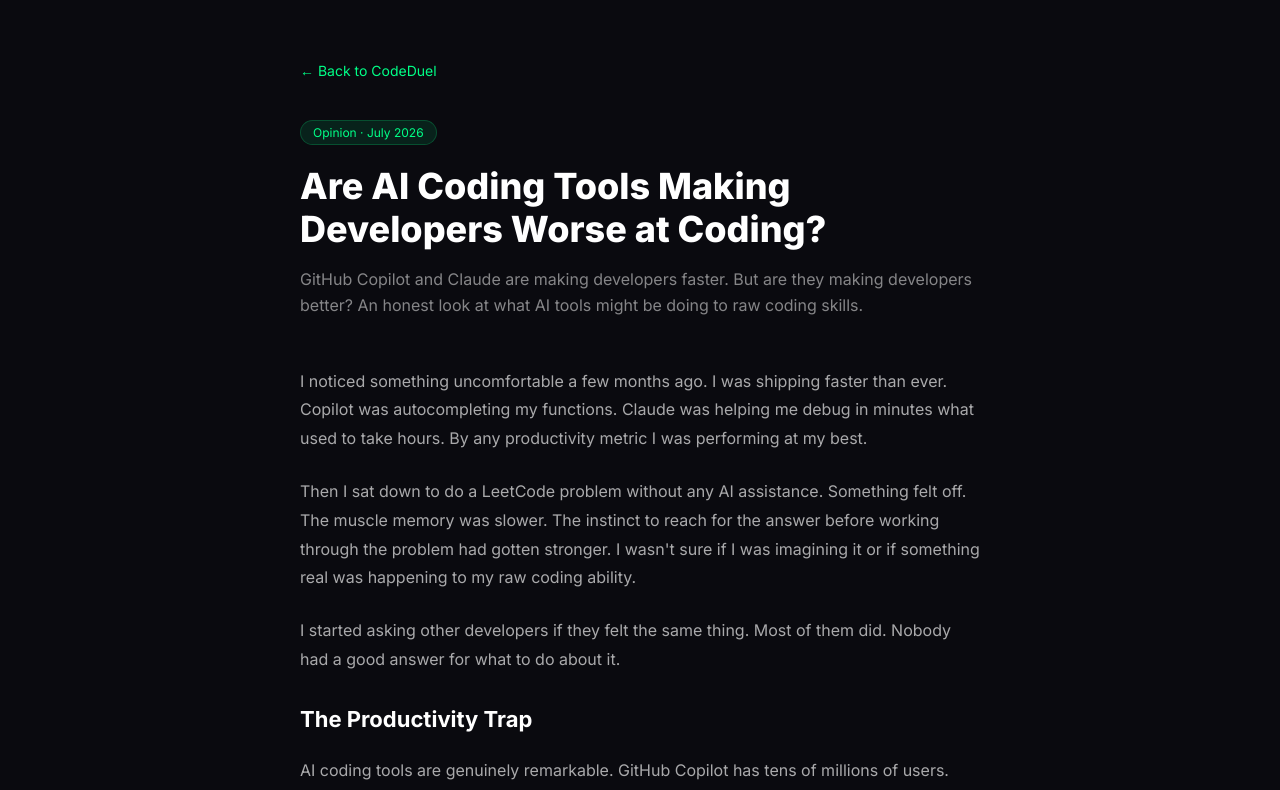
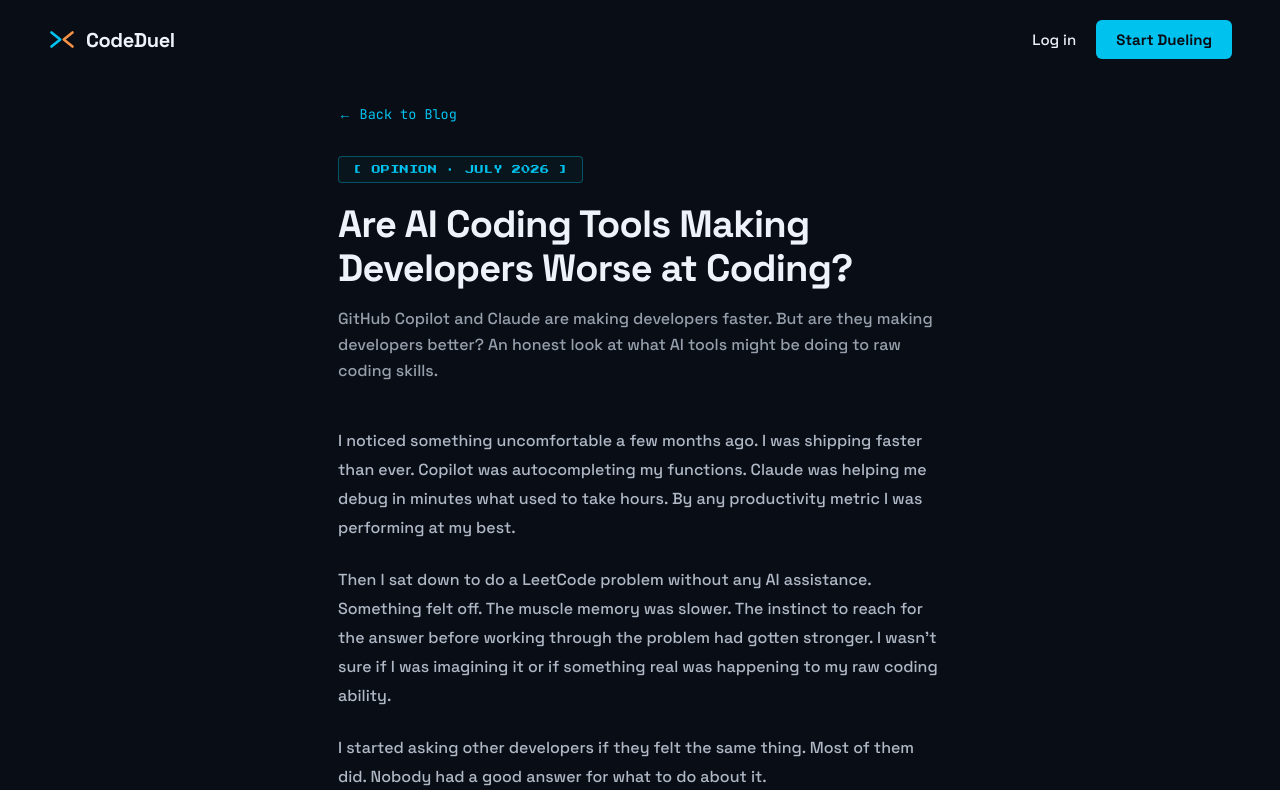
Before and after one commit to Nahom2162002/codeduel-web, a Next.js app: page /blog/are-ai-tools-making-developers-worse in a window 1280 px wide. Shown: the top 790 px of the page. Built offline with nearby package versions, Linux system fonts and the light colour scheme; no server answers.

Commit message:
Restyled blog page

```diff
--- a/app/blog/are-ai-tools-making-developers-worse/page.tsx
+++ b/app/blog/are-ai-tools-making-developers-worse/page.tsx
@@ -1,56 +1,76 @@
+import type { Metadata } from 'next';
 import Link from 'next/link';
-import type { Metadata } from 'next';
+import { Space_Grotesk, JetBrains_Mono, Press_Start_2P } from 'next/font/google';
+
+const spaceGrotesk = Space_Grotesk({ subsets: ['latin'], weight: ['500', '600', '700'] });
+const jetbrainsMono = JetBrains_Mono({ subsets: ['latin'], weight: ['400', '500', '700'] });
+const pressStart2P = Press_Start_2P({ subsets: ['latin'], weight: '400' });
+
+const BLUE = 'oklch(75% 0.15 220)';
+const ORANGE = 'oklch(75% 0.15 55)';
+const BLUE_BG = 'oklch(24% 0.03 220 / 0.4)';
+const BLUE_BORDER = 'oklch(75% 0.15 220 / 0.35)';
 
 export const metadata: Metadata = {
-    title: 'Are AI Coding Tools Making Developers Worse at Coding?',
+    title: 'Are AI Coding Tools Making Developers Worse at Coding? — CodeDuel Blog',
     description: 'GitHub Copilot and Claude are making developers faster. But are they making developers better? An honest look at what AI tools are doing to raw coding skills.',
 };
 
+function DuelIcon({ size = 28 }: { size?: number }) {
+    return (
+        <svg width={size} height={size * (24 / 32)} viewBox="0 0 32 24" fill="none">
+            <path d="M4 4L14 12L4 20" stroke={BLUE} strokeWidth="3" strokeLinecap="round" strokeLinejoin="round" />
+            <path d="M28 4L18 12L28 20" stroke={ORANGE} strokeWidth="3" strokeLinecap="round" strokeLinejoin="round" />
+        </svg>
+    );
+}
+
 export default function BlogPost() {
     return (
-        <main style={{
-            fontFamily: 'Inter, sans-serif',
-            background: '#0a0a0f',
-            minHeight: '100vh',
-            color: 'white',
-            padding: '60px 24px'
-        }}>
-            <div style={{ maxWidth: 680, margin: '0 auto' }}>
+        <div className={spaceGrotesk.className} style={{ background: 'oklch(16% 0.02 260)', color: 'oklch(96% 0.01 260)', minHeight: '100vh' }}>
+            <style>{`
+                @media (max-width: 768px) {
+                    .blog-page nav { padding: 16px 20px !important; }
+                    .blog-page main { padding-left: 20px !important; padding-right: 20px !important; }
+                    .blog-page h1 { font-size: 28px !important; }
+                    .blog-page footer { padding-left: 20px !important; padding-right: 20px !important; justify-content: center !important; text-align: center !important; }
+                }
+            `}</style>
+            <div className="blog-page">
+                <nav style={{ display: 'flex', alignItems: 'center', justifyContent: 'space-between', padding: '20px 48px', maxWidth: 1280, margin: '0 auto' }}>
+                    <Link href="/" style={{ display: 'flex', alignItems: 'center', gap: 10, fontWeight: 700, fontSize: 20, letterSpacing: '-0.02em', textDecoration: 'none', color: 'oklch(96% 0.01 260)' }}>
+                        <DuelIcon />
+                        CodeDuel
+                    </Link>
+                    <div style={{ display: 'flex', alignItems: 'center', gap: 20, fontSize: 15, fontWeight: 500 }}>
+                        <Link href="/login" style={{ color: 'oklch(96% 0.01 260)', textDecoration: 'none' }}>Log in</Link>
+                        <Link href="/register" style={{ background: BLUE, color: 'oklch(16% 0.02 260)', padding: '10px 20px', borderRadius: 6, textDecoration: 'none', fontWeight: 700 }}>
+                            Start Dueling
+                        </Link>
+                    </div>
+                </nav>
 
-                {/* Back link */}
-                <Link href="/" style={{ color: '#00ff87', fontSize: 14, textDecoration: 'none' }}>
-                    ← Back to CodeDuel
+                <main style={{ maxWidth: 700, margin: '0 auto', padding: '24px 48px 100px' }}>
+                    <Link href="/blog" className={jetbrainsMono.className} style={{ color: BLUE, fontSize: 13.5, textDecoration: 'none' }}>
+                        ← Back to Blog
                     </Link>
 
-                {/* Header */}
-                <div style={{ margin: '40px 0 48px' }}>
-                    <div style={{
-                        display: 'inline-block',
-                        background: 'rgba(0,255,135,0.1)',
-                        border: '1px solid rgba(0,255,135,0.2)',
-                        borderRadius: 20,
-                        padding: '4px 12px',
-                        fontSize: 12,
-                        color: '#00ff87',
-                        marginBottom: 20
+                    <div style={{ margin: '32px 0 44px' }}>
+                        <div className={pressStart2P.className} style={{
+                            display: 'inline-block', fontSize: 9, letterSpacing: '0.04em', color: BLUE,
+                            background: BLUE_BG, border: `1px solid ${BLUE_BORDER}`, padding: '8px 14px', borderRadius: 4, marginBottom: 20
                         }}>
-                        Opinion · July 2026
+                            [ OPINION · JULY 2026 ]
                         </div>
-                    <h1 style={{
-                        fontSize: 36,
-                        fontWeight: 800,
-                        lineHeight: 1.2,
-                        margin: '0 0 16px'
-                    }}>
+                        <h1 style={{ fontSize: 38, fontWeight: 700, letterSpacing: '-0.02em', lineHeight: 1.15, margin: '0 0 16px' }}>
                             Are AI Coding Tools Making Developers Worse at Coding?
                         </h1>
-                    <p style={{ color: 'rgba(255,255,255,0.5)', fontSize: 16, lineHeight: 1.6, margin: 0 }}>
+                        <p style={{ color: 'oklch(70% 0.02 260)', fontSize: 16, lineHeight: 1.6, margin: 0 }}>
                             GitHub Copilot and Claude are making developers faster. But are they making developers better?
                             An honest look at what AI tools might be doing to raw coding skills.
                         </p>
                     </div>
 
-                {/* Content */}
                     <div style={{ display: 'flex', flexDirection: 'column', gap: 24 }}>
 
                         <p style={prose}>
@@ -157,20 +177,20 @@
                         </p>
 
                         <p style={prose}>
-                        <strong style={{ color: 'white' }}>Regular no-AI coding sessions.</strong> Set aside time
+                            <strong style={{ color: 'oklch(96% 0.01 260)' }}>Regular no-AI coding sessions.</strong> Set aside time
                             each week to write code without any AI assistance. Even 30 minutes of deliberate
                             no-AI practice maintains the muscle memory that daily AI-assisted work doesn't exercise.
                         </p>
 
                         <p style={prose}>
-                        <strong style={{ color: 'white' }}>Competitive coding practice.</strong> Platforms like
+                            <strong style={{ color: 'oklch(96% 0.01 260)' }}>Competitive coding practice.</strong> Platforms like
                             LeetCode, HackerRank, and Codeforces provide problems that require raw problem-solving
                             ability. Regular practice keeps the underlying skills sharp regardless of what tools
                             you use in your day job.
                         </p>
 
                         <p style={prose}>
-                        <strong style={{ color: 'white' }}>Competing against AI directly.</strong> This is the
+                            <strong style={{ color: 'oklch(96% 0.01 260)' }}>Competing against AI directly.</strong> This is the
                             approach we built CodeDuel around. If you want to know honestly how your raw coding skills
                             compare to the AI you use every day, compete against it directly. Same problem,
                             same time, scored on correctness, speed, and code quality. Your ELO rating gives you
@@ -179,7 +199,7 @@
                         </p>
 
                         <p style={prose}>
-                        <strong style={{ color: 'white' }}>Code review without AI.</strong> When reviewing
+                            <strong style={{ color: 'oklch(96% 0.01 260)' }}>Code review without AI.</strong> When reviewing
                             other developers' code, resist the urge to run it through an AI first.
                             Form your own opinion about correctness, performance, and style before using AI
                             as a second opinion. This keeps the analytical skills that AI tends to replace
@@ -200,80 +220,78 @@
                             AND code effectively without them. Maintaining that second capability requires intentional practice.
                         </p>
 
-                    {/* CTA */}
                         <div style={{
-                        background: 'rgba(0,255,135,0.06)',
-                        border: '1px solid rgba(0,255,135,0.2)',
-                        borderRadius: 16,
-                        padding: '32px',
-                        textAlign: 'center',
-                        marginTop: 16
+                            background: BLUE_BG, border: `1px solid ${BLUE_BORDER}`, borderRadius: 14,
+                            padding: 32, textAlign: 'center', marginTop: 16, position: 'relative'
                         }}>
+                            <div style={{ position: 'absolute', top: 6, left: 6, width: 16, height: 16, borderTop: `2px solid ${BLUE}`, borderLeft: `2px solid ${BLUE}` }} />
+                            <div style={{ position: 'absolute', bottom: 6, right: 6, width: 16, height: 16, borderBottom: `2px solid ${BLUE}`, borderRight: `2px solid ${BLUE}` }} />
+
                             <p style={{ fontSize: 24, margin: '0 0 12px' }}>⚔️</p>
-                        <h3 style={{ fontSize: 20, fontWeight: 800, margin: '0 0 8px' }}>
+                            <h3 style={{ fontSize: 20, fontWeight: 700, margin: '0 0 8px', letterSpacing: '-0.02em' }}>
                                 Find out where you stand
                             </h3>
-                        <p style={{ color: 'rgba(255,255,255,0.6)', fontSize: 14, lineHeight: 1.6, margin: '0 0 20px' }}>
+                            <p style={{ color: 'oklch(70% 0.02 260)', fontSize: 14, lineHeight: 1.6, margin: '0 0 20px' }}>
                                 CodeDuel puts you head-to-head against Claude AI on real coding problems.
                                 Your ELO rating gives you an honest answer to the question this article asks.
                             </p>
-                        <a
+                            <Link
                                 href="/register"
                                 style={{
-                                display: 'inline-block',
-                                padding: '12px 28px',
-                                borderRadius: 8,
-                                background: 'linear-gradient(135deg, #00ff87, #00cc6a)',
-                                color: '#000',
-                                fontSize: 14,
-                                fontWeight: 800,
-                                textDecoration: 'none'
+                                    display: 'inline-block', padding: '13px 28px', borderRadius: 8, border: 'none',
+                                    background: BLUE, color: 'oklch(16% 0.02 260)', fontSize: 14, fontWeight: 700, textDecoration: 'none'
                                 }}
                             >
                                 Start for free — 3 duels per day
-                        </a>
+                            </Link>
                         </div>
 
-                    {/* Author */}
                         <div style={{
-                        borderTop: '1px solid rgba(255,255,255,0.08)',
-                        paddingTop: 24,
-                        display: 'flex',
-                        alignItems: 'center',
-                        gap: 16
+                            borderTop: '1px solid oklch(28% 0.02 260)', paddingTop: 24,
+                            display: 'flex', alignItems: 'center', gap: 16
                         }}>
                             <div style={{
-                            width: 48,
-                            height: 48,
-                            borderRadius: '50%',
-                            background: 'linear-gradient(135deg, #00ff87, #00cc6a)',
-                            display: 'flex',
-                            alignItems: 'center',
-                            justifyContent: 'center',
-                            fontWeight: 800,
-                            color: '#000',
-                            fontSize: 16,
-                            flexShrink: 0
+                                width: 48, height: 48, borderRadius: '50%', background: BLUE,
+                                display: 'flex', alignItems: 'center', justifyContent: 'center',
+                                fontWeight: 700, color: 'oklch(16% 0.02 260)', fontSize: 16, flexShrink: 0
                             }}>
                                 NA
                             </div>
                             <div>
-                            <p style={{ color: 'white', fontWeight: 700, fontSize: 14, margin: '0 0 2px' }}>
+                                <p style={{ color: 'oklch(96% 0.01 260)', fontWeight: 700, fontSize: 14, margin: '0 0 2px' }}>
                                     Nahom Ashagrea
                                 </p>
-                            <p style={{ color: 'rgba(255,255,255,0.4)', fontSize: 12, margin: 0 }}>
+                                <p className={jetbrainsMono.className} style={{ color: 'oklch(55% 0.02 260)', fontSize: 12, margin: 0 }}>
                                     Founder of CodeDuel · Full Stack Developer · B.S. Computational AI, RIT
                                 </p>
                             </div>
                         </div>
                     </div>
+                </main>
+
+                <footer style={{
+                    borderTop: '1px solid oklch(28% 0.02 260)', padding: '32px 48px', maxWidth: 1280, margin: '0 auto',
+                    display: 'flex', alignItems: 'center', justifyContent: 'space-between', flexWrap: 'wrap', gap: 16
+                }}>
+                    <div style={{ display: 'flex', alignItems: 'center', gap: 8, fontWeight: 700, fontSize: 15 }}>
+                        <DuelIcon size={19} />
+                        CodeDuel
                     </div>
-        </main>
+                    <div style={{ fontSize: 13.5, color: 'oklch(55% 0.02 260)' }}>
+                        © {new Date().getFullYear()} CodeDuel. All rights reserved.
+                    </div>
+                    <div style={{ display: 'flex', gap: 24, fontSize: 13.5 }}>
+                        <Link href="/privacy" style={{ color: 'oklch(65% 0.02 260)', textDecoration: 'none' }}>Privacy Policy</Link>
+                        <Link href="/terms" style={{ color: 'oklch(65% 0.02 260)', textDecoration: 'none' }}>Terms of Service</Link>
+                    </div>
+                </footer>
+            </div>
+        </div>
     );
 }
 
 const prose: React.CSSProperties = {
-    color: 'rgba(255,255,255,0.65)',
+    color: 'oklch(78% 0.02 260)',
     fontSize: 16,
     lineHeight: 1.8,
     margin: 0
@@ -283,5 +301,5 @@
     fontSize: 22,
     fontWeight: 700,
     margin: '8px 0 0',
-    color: 'white'
+    color: BLUE
 };
--- a/app/blog/page.tsx
+++ b/app/blog/page.tsx
@@ -1,4 +1,20 @@
+import type { Metadata } from 'next';
 import Link from 'next/link';
+import { Space_Grotesk, JetBrains_Mono, Press_Start_2P } from 'next/font/google';
+
+const spaceGrotesk = Space_Grotesk({ subsets: ['latin'], weight: ['500', '600', '700'] });
+const jetbrainsMono = JetBrains_Mono({ subsets: ['latin'], weight: ['400', '500', '700'] });
+const pressStart2P = Press_Start_2P({ subsets: ['latin'], weight: '400' });
+
+const BLUE = 'oklch(75% 0.15 220)';
+const ORANGE = 'oklch(75% 0.15 55)';
+const BLUE_BG = 'oklch(24% 0.03 220 / 0.4)';
+const BLUE_BORDER = 'oklch(75% 0.15 220 / 0.35)';
+
+export const metadata: Metadata = {
+    title: 'Blog — CodeDuel',
+    description: 'Thoughts on coding, AI tools, and staying sharp as a developer in the age of AI.',
+};
 
 const POSTS = [
     {
@@ -10,26 +26,52 @@
     }
 ];
 
+function DuelIcon({ size = 28 }: { size?: number }) {
+    return (
+        <svg width={size} height={size * (24 / 32)} viewBox="0 0 32 24" fill="none">
+            <path d="M4 4L14 12L4 20" stroke={BLUE} strokeWidth="3" strokeLinecap="round" strokeLinejoin="round" />
+            <path d="M28 4L18 12L28 20" stroke={ORANGE} strokeWidth="3" strokeLinecap="round" strokeLinejoin="round" />
+        </svg>
+    );
+}
+
 export default function BlogPage() {
     return (
-        <main style={{
-            fontFamily: 'Inter, sans-serif',
-            background: '#0a0a0f',
-            minHeight: '100vh',
-            color: 'white',
-            padding: '60px 24px'
-        }}>
+        <div className={spaceGrotesk.className} style={{ background: 'oklch(16% 0.02 260)', color: 'oklch(96% 0.01 260)', minHeight: '100vh' }}>
             <style>{`
                 .blog-post-card { transition: border-color 0.15s; }
-                .blog-post-card:hover { border-color: rgba(0,255,135,0.3); }
+                .blog-post-card:hover { border-color: ${BLUE_BORDER}; }
+                @media (max-width: 768px) {
+                    .blog-page nav { padding: 16px 20px !important; }
+                    .blog-page main { padding-left: 20px !important; padding-right: 20px !important; }
+                    .blog-page h1 { font-size: 30px !important; }
+                    .blog-page footer { padding-left: 20px !important; padding-right: 20px !important; justify-content: center !important; text-align: center !important; }
+                }
             `}</style>
-            <div style={{ maxWidth: 680, margin: '0 auto' }}>
-                <Link href="/" style={{ color: '#00ff87', fontSize: 14, textDecoration: 'none' }}>
-                    ← Back to CodeDuel
+            <div className="blog-page">
+                <nav style={{ display: 'flex', alignItems: 'center', justifyContent: 'space-between', padding: '20px 48px', maxWidth: 1280, margin: '0 auto' }}>
+                    <Link href="/" style={{ display: 'flex', alignItems: 'center', gap: 10, fontWeight: 700, fontSize: 20, letterSpacing: '-0.02em', textDecoration: 'none', color: 'oklch(96% 0.01 260)' }}>
+                        <DuelIcon />
+                        CodeDuel
                     </Link>
+                    <div style={{ display: 'flex', alignItems: 'center', gap: 20, fontSize: 15, fontWeight: 500 }}>
+                        <Link href="/login" style={{ color: 'oklch(96% 0.01 260)', textDecoration: 'none' }}>Log in</Link>
+                        <Link href="/register" style={{ background: BLUE, color: 'oklch(16% 0.02 260)', padding: '10px 20px', borderRadius: 6, textDecoration: 'none', fontWeight: 700 }}>
+                            Start Dueling
+                        </Link>
+                    </div>
+                </nav>
 
-                <h1 style={{ fontSize: 32, fontWeight: 800, margin: '32px 0 8px' }}>Blog</h1>
-                <p style={{ color: 'rgba(255,255,255,0.5)', fontSize: 15, marginBottom: 48 }}>
+                <main style={{ maxWidth: 760, margin: '0 auto', padding: '24px 48px 100px' }}>
+                    <div className={pressStart2P.className} style={{
+                        display: 'inline-block', fontSize: 9, letterSpacing: '0.04em', color: BLUE,
+                        background: BLUE_BG, border: `1px solid ${BLUE_BORDER}`, padding: '8px 14px', borderRadius: 4, marginBottom: 24
+                    }}>
+                        [ BLOG ]
+                    </div>
+
+                    <h1 style={{ fontSize: 44, fontWeight: 700, letterSpacing: '-0.02em', margin: '0 0 12px' }}>Blog</h1>
+                    <p style={{ fontSize: 17, color: 'oklch(70% 0.02 260)', margin: '0 0 48px', lineHeight: 1.6 }}>
                         Thoughts on coding, AI tools, and staying sharp as a developer.
                     </p>
 
@@ -41,28 +83,50 @@
                                 className="blog-post-card"
                                 style={{
                                     display: 'block',
-                                background: 'rgba(255,255,255,0.03)',
-                                border: '1px solid rgba(255,255,255,0.08)',
+                                    background: 'oklch(21% 0.02 260)',
+                                    border: '1px solid oklch(30% 0.02 260)',
                                     borderRadius: 12,
-                                padding: '24px',
-                                textDecoration: 'none'
+                                    padding: 24,
+                                    textDecoration: 'none',
+                                    position: 'relative'
                                 }}
                             >
-                            <div style={{ display: 'flex', gap: 12, marginBottom: 8, fontSize: 12, color: 'rgba(255,255,255,0.3)' }}>
+                                <div style={{ position: 'absolute', top: 6, left: 6, width: 14, height: 14, borderTop: `2px solid ${BLUE}`, borderLeft: `2px solid ${BLUE}` }} />
+                                <div style={{ position: 'absolute', bottom: 6, right: 6, width: 14, height: 14, borderBottom: `2px solid ${BLUE}`, borderRight: `2px solid ${BLUE}` }} />
+
+                                <div className={jetbrainsMono.className} style={{ display: 'flex', gap: 10, marginBottom: 10, fontSize: 12, color: 'oklch(55% 0.02 260)' }}>
                                     <span>{post.date}</span>
                                     <span>·</span>
                                     <span>{post.readTime}</span>
                                 </div>
-                            <h2 style={{ fontSize: 18, fontWeight: 700, color: 'white', margin: '0 0 8px' }}>
+                                <h2 style={{ fontSize: 18, fontWeight: 700, color: 'oklch(96% 0.01 260)', margin: '0 0 8px' }}>
                                     {post.title}
                                 </h2>
-                            <p style={{ color: 'rgba(255,255,255,0.5)', fontSize: 14, lineHeight: 1.6, margin: 0 }}>
+                                <p style={{ color: 'oklch(70% 0.02 260)', fontSize: 14, lineHeight: 1.6, margin: 0 }}>
                                     {post.description}
                                 </p>
                             </Link>
                         ))}
                     </div>
+                </main>
+
+                <footer style={{
+                    borderTop: '1px solid oklch(28% 0.02 260)', padding: '32px 48px', maxWidth: 1280, margin: '0 auto',
+                    display: 'flex', alignItems: 'center', justifyContent: 'space-between', flexWrap: 'wrap', gap: 16
+                }}>
+                    <div style={{ display: 'flex', alignItems: 'center', gap: 8, fontWeight: 700, fontSize: 15 }}>
+                        <DuelIcon size={19} />
+                        CodeDuel
                     </div>
-        </main>
+                    <div style={{ fontSize: 13.5, color: 'oklch(55% 0.02 260)' }}>
+                        © {new Date().getFullYear()} CodeDuel. All rights reserved.
+                    </div>
+                    <div style={{ display: 'flex', gap: 24, fontSize: 13.5 }}>
+                        <Link href="/privacy" style={{ color: 'oklch(65% 0.02 260)', textDecoration: 'none' }}>Privacy Policy</Link>
+                        <Link href="/terms" style={{ color: 'oklch(65% 0.02 260)', textDecoration: 'none' }}>Terms of Service</Link>
+                    </div>
+                </footer>
+            </div>
+        </div>
     );
 }
```
Lines whose indentation alone changed are shown as unchanged.
